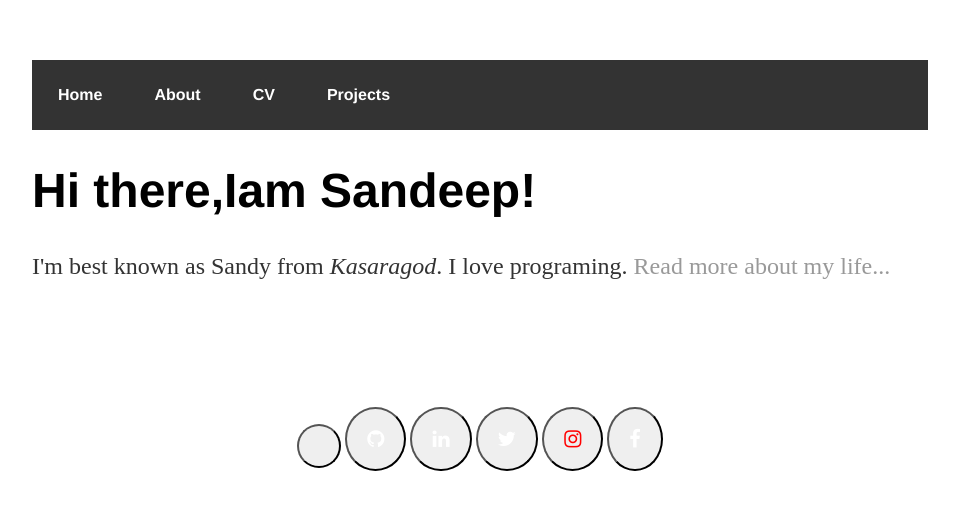
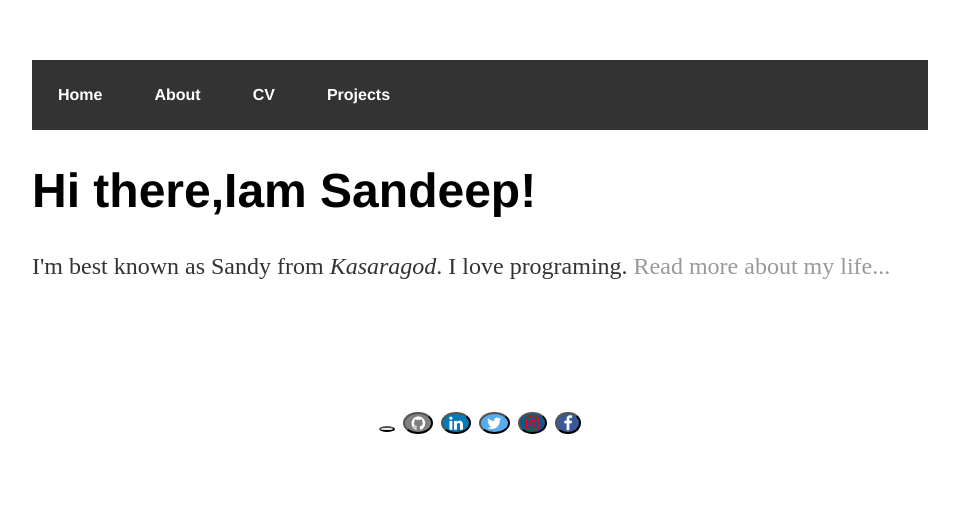
Before and after one commit to sandeepnayaks/sandeepnayaks.github.io, a Jekyll site: the page built from index.html, in a window 1280 px wide. Shown: the top 510 px of the page, without its empty margins (160-1119 px from the left). Built offline with Jekyll 4.4.1, drawn with Linux system fonts in a browser that asks for light colours.

Commit message:
Update main.css

```diff
--- a/css/main.css
+++ b/css/main.css
@@ -34,40 +34,40 @@
   text-decoration: none;
 }
 .fa {
-  padding: 20px;
-  font-size: 20px;
+  //padding: 20px;
+  //font-size: 20px;
   text-align: center;
   text-decoration: none;
-  //margin: 5px 2px;
+  margin: 5px 2px;
   border-radius: 50%;
 }
 
 .fa:hover {
     opacity: 0.7;
 }
-.fa-envelop {
- // background: grey;
+.fa-envelope {
+  background: grey;
   color: white;
 }
 .fa-github {
-  //background: grey;
+  background: grey;
   color: white;
 }
 .fa-facebook {
- // background: #3B5998;
+ background: #3B5998;
   color: white;
 }
 
 .fa-twitter {
-  //background: #55ACEE;
+  background: #55ACEE;
   color: white;
 }
 .fa-linkedin {
-  //background: #007bb5;
+  background: #007bb5;
   color: white;
 }
 .fa-instagram {
-  //background: #125688;
+  background: #125688;
   color: red;
 }
 
@@ -76,7 +76,7 @@
   background-color: #111;
 }
 
-//footer { border-top: 1px solid #d5d5d5; font-size: .8em; }
+
 
 /* Blog */
 ul.posts { margin: 20px auto 40px; font-size: 1.5em; }
```
